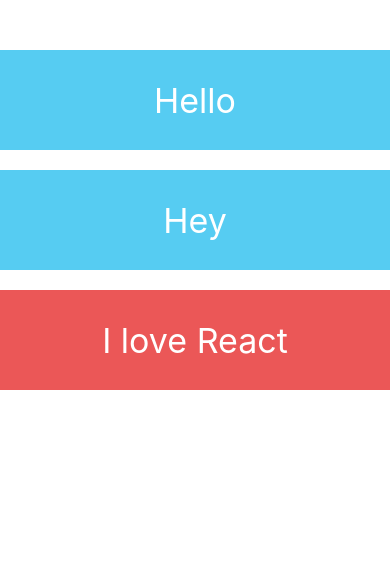
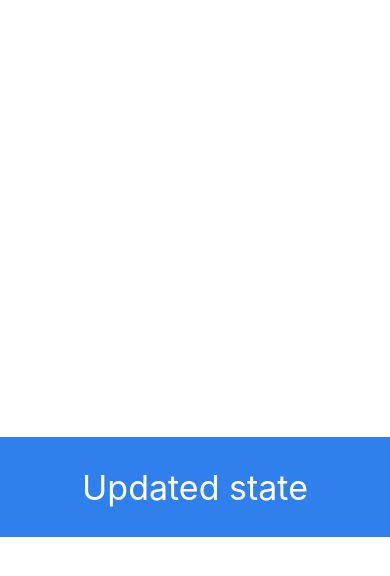
Before and after one commit to EstherOA/rn-tutorship-lessons, a React Native app: screen / in a window 390 px wide. Shown: the top 576 px of the page. Built offline with nearby package versions, Linux system fonts and the light colour scheme.

Commit message:
class component lifecycle methods vs functional hooks

```diff
--- a/App.js
+++ b/App.js
@@ -1,33 +1,12 @@
 import React, {useState, useEffect} from 'react';
-import {SafeAreaView, StyleSheet, FlatList, ActivityIndicator} from 'react-native';
-
+import {SafeAreaView, StyleSheet} from 'react-native';
 import CardComponent from './src/components/card/CardComponent';
 
 export default function App() {
-  const moods = [
-    {title: 'Hello', id: 1},
-    {title: 'Hey', id: "hi"},
-    {title: 'I love React', id: 3},
-  ];
-  const [loading, setLoading] = useState(true);
-
-  useEffect(() => {
-    setTimeout(() => setLoading(false), 3000);
-  }, []);
-
-  const renderItem = ({item}) => <CardComponent title={item.title} />;
 
   return (
     <SafeAreaView style={styles.container}>
-      {loading ? (
-        <ActivityIndicator size="large" color="black" />
-      ) : (
-        <FlatList
-          renderItem={renderItem}
-          data={moods}
-          keyExtractor={item => item.id.toString()}
-        />
-      )}
+       <CardComponent title="Nice!"/>
     </SafeAreaView>
   );
 }
@@ -35,6 +14,7 @@
 const styles = StyleSheet.create({
   container: {
     flex: 1,
-    paddingTop: 50
+    justifyContent: 'center',
+    paddingTop: 150
   },
 });
--- a/src/components/card/CardComponent.js
+++ b/src/components/card/CardComponent.js
@@ -1,13 +1,28 @@
-import React from 'react';
-import {View, Text, StyleSheet} from 'react-native';
+import React, { useEffect, useState } from 'react';
+import {View, Text, StyleSheet, Alert} from 'react-native';
 
 const CardComponent = props => {
-  const {title} = props;
+  const [stateTitle, setStateTitle] = useState(props.title);
+  const [bgColor, setBgColor] = useState(colors[0]);
+
+  useEffect(() => {
+    setTimeout(() => {
+      setStateTitle("Updated state");
+      setBgColor(getRandomColor(colors))
+    }, 3000);
+  }, [props.title]); //dependencies array - customize render behaviour
+
+  useEffect(() => {
+    console.log("One time");
+    return () => handleCleanup;
+  }, []); //one-time effect (mounts, unmounts);
+
+  const handleCleanup = () => Alert.alert("Unmounted");
 
   return (
     <View
-      style={[styles.cardContainer, {backgroundColor: getRandomColor(colors)}]}>
-      <Text style={styles.text}>{title}</Text>
+      style={[styles.cardContainer, {backgroundColor: bgColor}]}>
+      <Text style={styles.text}>{stateTitle}</Text>
     </View>
   );
 };
--- a/src/components/mood-entry/MoodEntryComponent.js
+++ b/src/components/mood-entry/MoodEntryComponent.js
@@ -19,7 +19,7 @@
 
 const styles = StyleSheet.create({
     inputContainer: {
-        backgroundColor: '#f2f2f2',
+        backgroundColor: '#fce846',
         height: 50,
         paddingHorizontal: 10,
         justifyContent: 'center',
```
Also changed, not shown: src/components/card-class/CardClassComponent.js (added, +58 -0 lines), src/components/mood-entry-class/MoodEntryClassComponent.js (added, +52 -0 lines), assets/class.PNG (added), assets/function.PNG (added).
